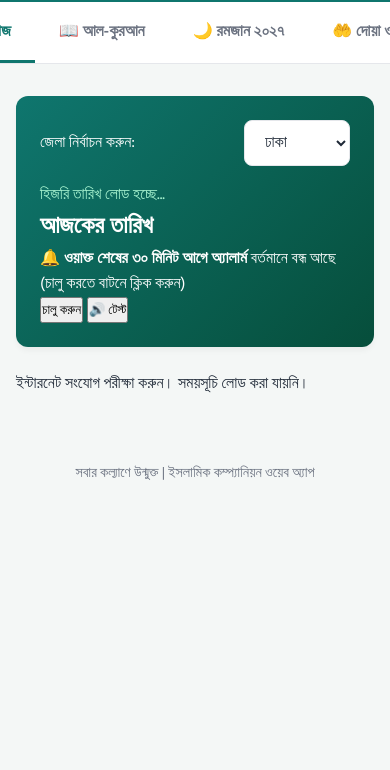
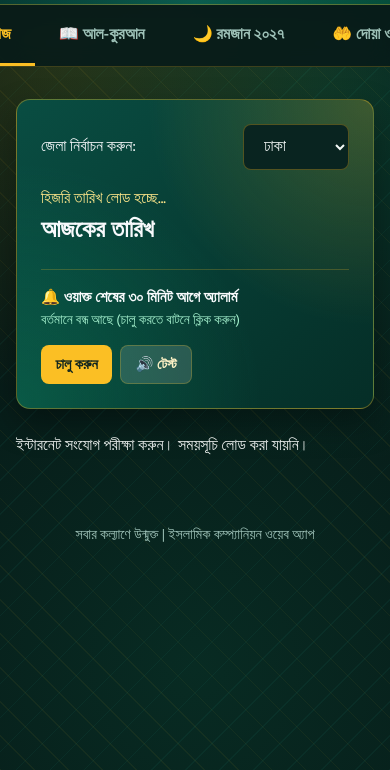
Before and after one commit to ahsaimum02-sys/islamic-companion, a plain HTML site: page index.html in a window 390 px wide. Shown: the part 74-844 px from the top of the page. Drawn offline with Linux system fonts and the light colour scheme; no server answers.

Commit message:
Refactor CSS for improved design and responsiveness
Updated CSS variables and styles for light and dark modes, enhancing the overall design and responsiveness.

```diff
--- a/style.css
+++ b/style.css
@@ -1,23 +1,31 @@
 :root {
-    --bg-color: #f4f7f6;
-    --card-bg: #ffffff;
-    --text-color: #1f2937;
-    --text-muted: #6b7280;
-    --primary: #0f766e;
-    --primary-light: #ccfbf1;
-    --accent: #d97706;
-    --border: #e5e7eb;
+    --bg-color: #071b18;
+    --bg-makkah-glow: rgba(234, 179, 8, 0.14);
+    --bg-madinah-glow: rgba(16, 185, 129, 0.16);
+    --pattern-gold: rgba(251, 191, 36, 0.055);
+    --pattern-emerald: rgba(45, 212, 191, 0.05);
+    --card-bg: rgba(12, 37, 33, 0.86);
+    --text-color: #f3f8f6;
+    --text-muted: #9ec2b8;
+    --primary: #10b981;
+    --primary-light: rgba(16, 185, 129, 0.18);
+    --accent: #f59e0b;
+    --border: rgba(251, 191, 36, 0.22);
 }
 
 body.dark-mode {
-    --bg-color: #0f172a;
-    --card-bg: #1e293b;
+    --bg-color: #050f0e;
+    --bg-makkah-glow: rgba(245, 158, 11, 0.12);
+    --bg-madinah-glow: rgba(20, 184, 166, 0.14);
+    --pattern-gold: rgba(251, 191, 36, 0.045);
+    --pattern-emerald: rgba(45, 212, 191, 0.04);
+    --card-bg: rgba(9, 25, 23, 0.9);
     --text-color: #f8fafc;
-    --text-muted: #94a3b8;
+    --text-muted: #86aca2;
     --primary: #14b8a6;
-    --primary-light: #134e4a;
+    --primary-light: rgba(20, 184, 166, 0.16);
     --accent: #fbbf24;
-    --border: #334155;
+    --border: rgba(251, 191, 36, 0.18);
 }
 
 * {
@@ -29,40 +37,71 @@ body.dark-mode {
 
 body {
     background-color: var(--bg-color);
+    /* মক্কার সোনালি আভা + মদিনার সবুজ আভা + ইসলামিক জ্যামিতিক নকশা */
+    background-image:
+        radial-gradient(circle at 15% 12%, var(--bg-makkah-glow) 0%, transparent 45%),
+        radial-gradient(circle at 85% 22%, var(--bg-madinah-glow) 0%, transparent 48%),
+        radial-gradient(circle at 50% 88%, rgba(16, 185, 129, 0.1) 0%, transparent 50%),
+        repeating-linear-gradient(
+            45deg,
+            var(--pattern-gold) 0px,
+            var(--pattern-gold) 1px,
+            transparent 1px,
+            transparent 24px
+        ),
+        repeating-linear-gradient(
+            -45deg,
+            var(--pattern-emerald) 0px,
+            var(--pattern-emerald) 1px,
+            transparent 1px,
+            transparent 24px
+        );
+    background-attachment: fixed;
     color: var(--text-color);
     transition: background-color 0.3s, color 0.3s;
     line-height: 1.6;
+    min-height: 100vh;
 }
 
 .navbar {
-    background-color: var(--primary);
-    color: white;
+    background: linear-gradient(90deg, #063b33 0%, #0b5c4e 50%, #064e3b 100%);
+    color: #fffbeb;
     padding: 1rem 5%;
     display: flex;
     justify-content: space-between;
     align-items: center;
-    box-shadow: 0 2px 10px rgba(0,0,0,0.1);
+    box-shadow: 0 4px 18px rgba(0, 0, 0, 0.35);
+    border-bottom: 1px solid rgba(251, 191, 36, 0.32);
 }
 
 .logo {
     font-size: 1.5rem;
     font-weight: 700;
+    letter-spacing: 0.3px;
+    color: #fef3c7;
 }
 
 .icon-btn {
-    background: rgba(255,255,255,0.2);
-    border: none;
-    color: white;
+    background: rgba(251, 191, 36, 0.14);
+    border: 1px solid rgba(251, 191, 36, 0.35);
+    color: #fef3c7;
     font-size: 1.2rem;
     padding: 0.4rem 0.7rem;
     border-radius: 8px;
     cursor: pointer;
+    transition: background-color 0.2s ease, transform 0.2s ease;
+}
+
+.icon-btn:hover {
+    background: rgba(251, 191, 36, 0.25);
+    transform: translateY(-1px);
 }
 
 .tab-bar {
     display: flex;
     justify-content: center;
-    background-color: var(--card-bg);
+    background-color: rgba(8, 28, 25, 0.92);
+    backdrop-filter: blur(10px);
     border-bottom: 1px solid var(--border);
     overflow-x: auto;
     position: sticky;
@@ -80,11 +119,16 @@ body {
     cursor: pointer;
     border-bottom: 3px solid transparent;
     white-space: nowrap;
+    transition: color 0.2s ease, border-color 0.2s ease;
+}
+
+.tab-btn:hover {
+    color: #fde68a;
 }
 
 .tab-btn.active {
-    color: var(--primary);
-    border-bottom: 3px solid var(--primary);
+    color: #fbbf24;
+    border-bottom: 3px solid #fbbf24;
 }
 
 .container {
@@ -109,21 +153,26 @@ body {
 
 .card {
     background-color: var(--card-bg);
-    border-radius: 12px;
+    backdrop-filter: blur(10px);
+    border-radius: 14px;
     padding: 1.5rem;
     margin-bottom: 1.5rem;
     border: 1px solid var(--border);
-    box-shadow: 0 4px 6px -1px rgba(0,0,0,0.05);
+    box-shadow: 0 10px 28px rgba(0, 0, 0, 0.28);
 }
 
 .hero-card {
-    background: linear-gradient(135deg, var(--primary), #064e3b);
-    color: white;
-    border: none;
+    background:
+        radial-gradient(circle at top right, rgba(251, 191, 36, 0.22), transparent 48%),
+        radial-gradient(circle at bottom left, rgba(16, 185, 129, 0.22), transparent 52%),
+        linear-gradient(135deg, #094d42 0%, #052e27 100%);
+    color: #f8fafc;
+    border: 1px solid rgba(251, 191, 36, 0.35);
+    box-shadow: 0 14px 32px rgba(0, 0, 0, 0.35);
 }
 
 .hero-card .subtitle {
-    color: #a7f3d0;
+    color: #fde68a;
     margin-top: 0.3rem;
 }
 
@@ -137,15 +186,87 @@ body {
 select {
     padding: 0.5rem 1rem;
     border-radius: 8px;
-    border: 1px solid var(--border);
+    border: 1px solid rgba(251, 191, 36, 0.3);
     font-size: 1rem;
-    background-color: var(--card-bg);
-    color: var(--text-color);
+    background-color: #092420;
+    color: #f3f8f6;
 }
 
 .full-select {
     width: 100%;
     margin-top: 0.8rem;
+}
+
+/* অ্যালার্ম বার ও সতর্কবার্তা স্টাইল */
+.alarm-bar {
+    margin-top: 1.2rem;
+    padding-top: 1rem;
+    border-top: 1px solid rgba(251, 191, 36, 0.22);
+    display: flex;
+    justify-content: space-between;
+    align-items: center;
+    flex-wrap: wrap;
+    gap: 0.8rem;
+}
+
+.alarm-info {
+    display: flex;
+    flex-direction: column;
+    font-size: 0.95rem;
+}
+
+.alarm-info span {
+    font-size: 0.85rem;
+    color: #a7f3d0;
+}
+
+.alarm-actions {
+    display: flex;
+    gap: 0.5rem;
+}
+
+.alarm-btn, .alarm-test-btn {
+    padding: 0.45rem 0.9rem;
+    border: none;
+    border-radius: 8px;
+    font-weight: 600;
+    cursor: pointer;
+    font-size: 0.9rem;
+}
+
+.alarm-btn {
+    background-color: #fbbf24;
+    color: #0f241f;
+}
+
+.alarm-btn.active {
+    background-color: #10b981;
+    color: #06211b;
+}
+
+.alarm-test-btn {
+    background-color: rgba(255, 255, 255, 0.14);
+    color: #fef3c7;
+    border: 1px solid rgba(251, 191, 36, 0.25);
+}
+
+.alarm-banner {
+    background-color: #fef3c7;
+    color: #78350f;
+    border: 2px solid #f59e0b;
+    border-radius: 12px;
+    padding: 1rem 1.2rem;
+    margin-bottom: 1.2rem;
+    display: flex;
+    justify-content: space-between;
+    align-items: center;
+    gap: 1rem;
+    animation: pulseAlert 1.5s infinite;
+}
+
+@keyframes pulseAlert {
+    0%, 100% { transform: scale(1); }
+    50% { transform: scale(1.01); }
 }
 
 .prayer-grid {
@@ -156,14 +277,22 @@ select {
 
 .prayer-box {
     background-color: var(--card-bg);
+    backdrop-filter: blur(8px);
     padding: 1.2rem;
     border-radius: 12px;
     text-align: center;
     border: 1px solid var(--border);
+    box-shadow: 0 8px 20px rgba(0, 0, 0, 0.22);
+    transition: transform 0.2s ease, border-color 0.2s ease;
+}
+
+.prayer-box:hover {
+    transform: translateY(-2px);
+    border-color: #fbbf24;
 }
 
 .prayer-box h4 {
-    color: var(--primary);
+    color: #34d399;
     font-size: 1.1rem;
     margin-bottom: 0.5rem;
 }
@@ -171,6 +300,14 @@ select {
 .prayer-box p {
     font-size: 1.3rem;
     font-weight: 700;
+    color: #fef3c7;
+}
+
+.prayer-box small {
+    display: block;
+    margin-top: 0.35rem;
+    font-size: 0.8rem;
+    color: var(--text-muted);
 }
 
 .audio-box {
@@ -186,10 +323,12 @@ audio {
 
 .ayah-card, .dua-card {
     background-color: var(--card-bg);
+    backdrop-filter: blur(8px);
     padding: 1.5rem;
     border-radius: 12px;
     margin-bottom: 1rem;
     border: 1px solid var(--border);
+    box-shadow: 0 8px 22px rgba(0, 0, 0, 0.22);
 }
 
 .arabic-text {
@@ -197,7 +336,7 @@ audio {
     font-size: 1.8rem;
     text-align: right;
     direction: rtl;
-    color: var(--primary);
+    color: #fde68a;
     margin-bottom: 1rem;
     line-height: 2.2;
 }
@@ -208,7 +347,8 @@ audio {
 }
 
 .dua-box {
-    background: rgba(0,0,0,0.2);
+    background: rgba(5, 26, 22, 0.55);
+    border: 1px solid rgba(251, 191, 36, 0.2);
     padding: 1rem;
     border-radius: 8px;
     margin-top: 1rem;
@@ -232,7 +372,7 @@ th, td {
 
 th {
     background-color: var(--primary-light);
-    color: var(--primary);
+    color: #fde68a;
 }
 
 .tasbih-card {
@@ -242,7 +382,7 @@ th {
 .tasbih-display {
     font-size: 3.5rem;
     font-weight: 700;
-    color: var(--primary);
+    color: #fbbf24;
     margin: 1rem 0;
 }
 
@@ -262,13 +402,14 @@ th {
 }
 
 .btn-primary {
-    background-color: var(--primary);
-    color: white;
+    background-color: #10b981;
+    color: #05231d;
 }
 
 .btn-secondary {
-    background-color: var(--border);
-    color: var(--text-color);
+    background-color: rgba(251, 191, 36, 0.16);
+    color: #fef3c7;
+    border: 1px solid rgba(251, 191, 36, 0.28);
 }
 
 footer {
```
